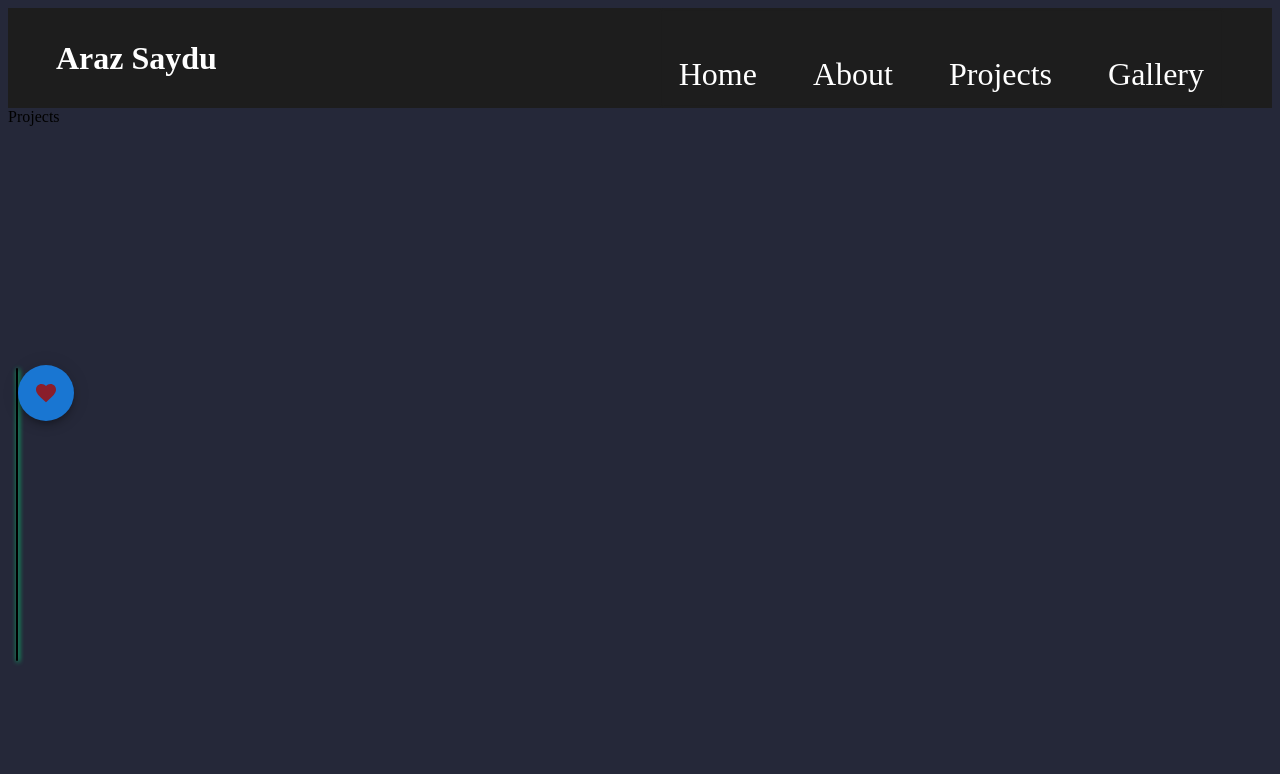
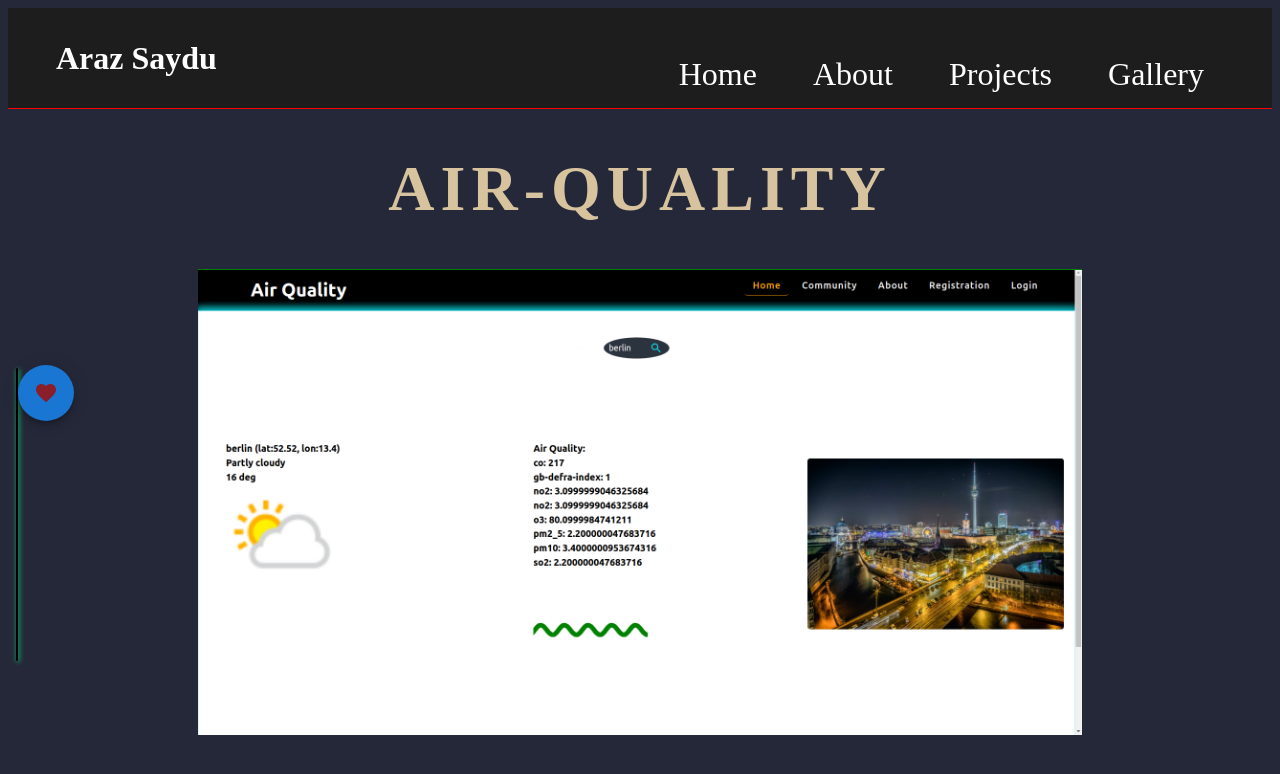
Before and after one commit to arasaa/Araz-Saydu, a React (Create React App) app: page /projects in a window 1280 px wide. Shown: the top 774 px of the page. Built offline with nearby package versions, Linux system fonts and the light colour scheme; a web font is replaced by a local one.

Commit message:
added first design for projects page

```diff
--- a/src/pages/home/Home.jsx
+++ b/src/pages/home/Home.jsx
@@ -10,7 +10,7 @@ const Home = () => {
   useEffect(() => {
     setTimeout(() => {
       setCloseModal(true);
-    },1000);
+    },3000);
   }, [])
 
   return (
--- a/src/pages/projects/Projects.jsx
+++ b/src/pages/projects/Projects.jsx
@@ -1,8 +1,17 @@
 import React from 'react'
+import './projects.css'
+import airQuality from '../../assets/air-quality.png'
 
 const Projects = () => {
   return (
-    <div>Projects</div>
+    <>
+    <div className="project-container">
+      <h1 className="project-title">Air-Quality</h1>
+      <div className="project-box">
+        <img className="air-quality" src={airQuality}></img>
+      </div>
+    </div>
+    </>
   )
 }
 
--- /dev/null
+++ b/src/pages/projects/projects.css
@@ -0,0 +1,27 @@
+.project-container{
+    border-top: 1px solid red;
+    display:flex;
+    justify-content:center;
+    align-items:center;
+    flex-direction:column;
+    height: 100%;
+    top: 2em;
+}
+.project-title{
+    font-size: 4em;
+    color: #D7C49EFF;
+    letter-spacing: 6px;
+    text-transform: uppercase;
+}
+.project-title:hover{
+    color: #2DA8D8FF;
+}
+.project-box{
+    border-top: 1px solid green;
+    height: 100%;
+    width: 70%;
+}
+.air-quality{
+    width: 100%;
+    height: 100%;
+}
```
Also changed, not shown: src/assets/air-quality.png (added).
